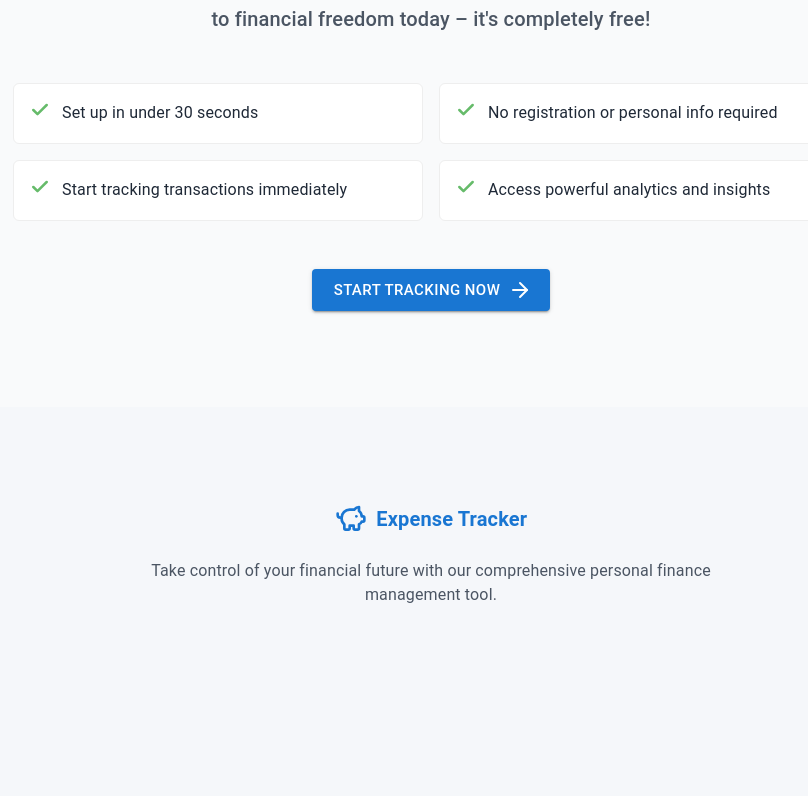
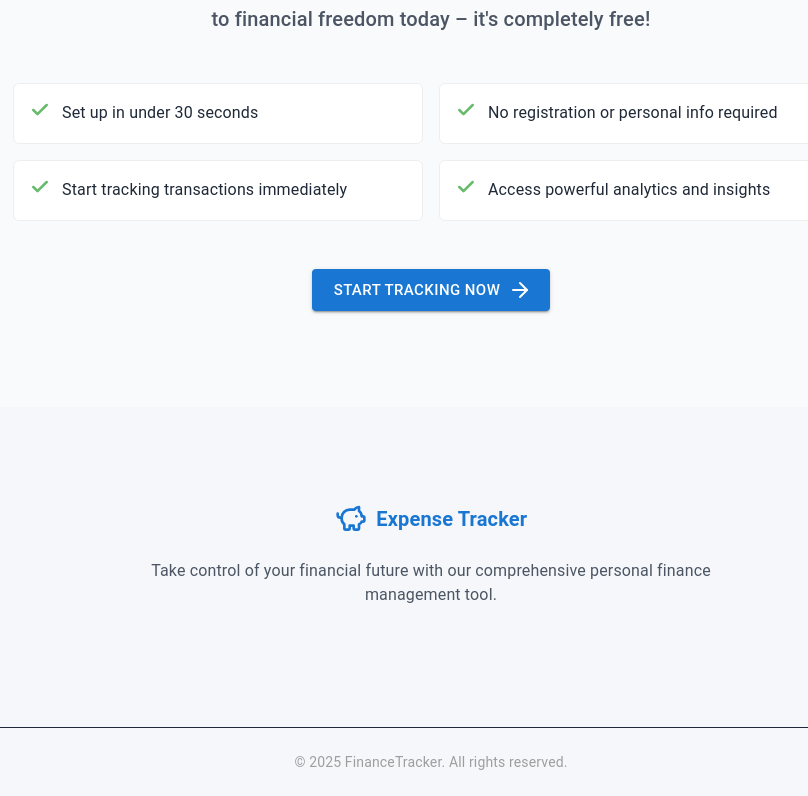
Before and after one commit to parthnariya/expense-tracker-frontend, a React (Vite) app: page / in a window 1280 px wide. Shown: the part 2600-3396 px from the top of the page, without its empty margins (209-1017 px from the left). Before the commit the page ends 3327 px from the top, so only its background shows below. Built offline with nearby package versions, Linux system fonts and the light colour scheme.

Commit message:
feat: add Footer component to RootLayout

```diff
--- /dev/null
+++ b/src/components/layout/Footer.tsx
@@ -0,0 +1,13 @@
+import { Box, Typography } from '@mui/material';
+
+const Footer = () => {
+  return (
+    <Box component="footer" borderTop={1} borderColor="grey.800" py={3}>
+      <Typography variant="body2" color="grey.500" textAlign={'center'}>
+        © {new Date().getFullYear()} FinanceTracker. All rights reserved.
+      </Typography>
+    </Box>
+  );
+};
+
+export default Footer;
--- a/src/layouts/RootLayout.tsx
+++ b/src/layouts/RootLayout.tsx
@@ -1,6 +1,7 @@
 import { Container, CssBaseline } from '@mui/material';
 import { Outlet } from 'react-router';
 
+import Footer from '@/components/layout/Footer';
 import Navbar from '@/components/layout/Navbar';
 
 const RootLayout = () => {
@@ -22,6 +23,7 @@ const RootLayout = () => {
       >
         <Outlet />
       </Container>
+      <Footer />
     </>
   );
 };
```
